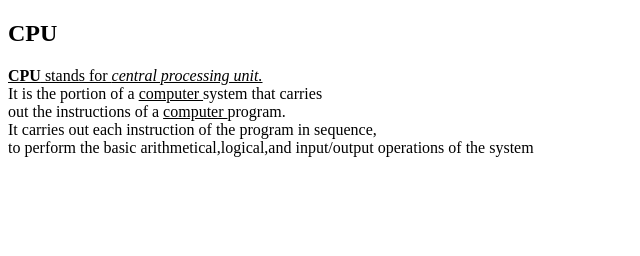
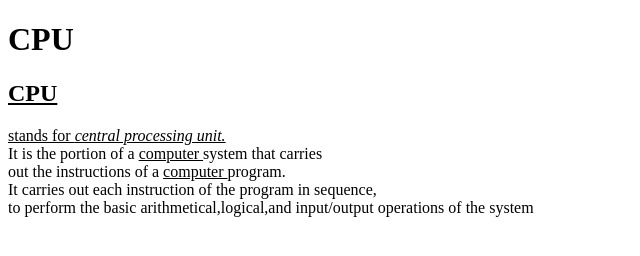
Before and after one commit to iamneo-production/cdccaafebcdeedadaeccdfffebaeceaec, a plain HTML site: page public/index.html in a window 1280 px wide. Shown: the whole page, without its empty margins (0-640 px from the left). Drawn offline with Linux system fonts and the light colour scheme.

Commit message:
Backup Commit

```diff
--- a/public/index.html
+++ b/public/index.html
@@ -1,10 +1,10 @@
 <!DOCTYPE html>
 <html lang="en">
 <head>
-    <h2> CPU </h2>
+    <h1> CPU </h1>
 </head>
 <body>
-<p><u><b>CPU</b> stands for <i>central processing unit.</i></u><br>
+<p><u><h2>CPU</h2> stands for <i>central processing unit.</i></u><br>
 It is the portion of a <u> computer </u> system that carries<br>
 out the instructions of a <u> computer </u> program.<br>
 It carries out each instruction of the program in sequence,<br>
```
